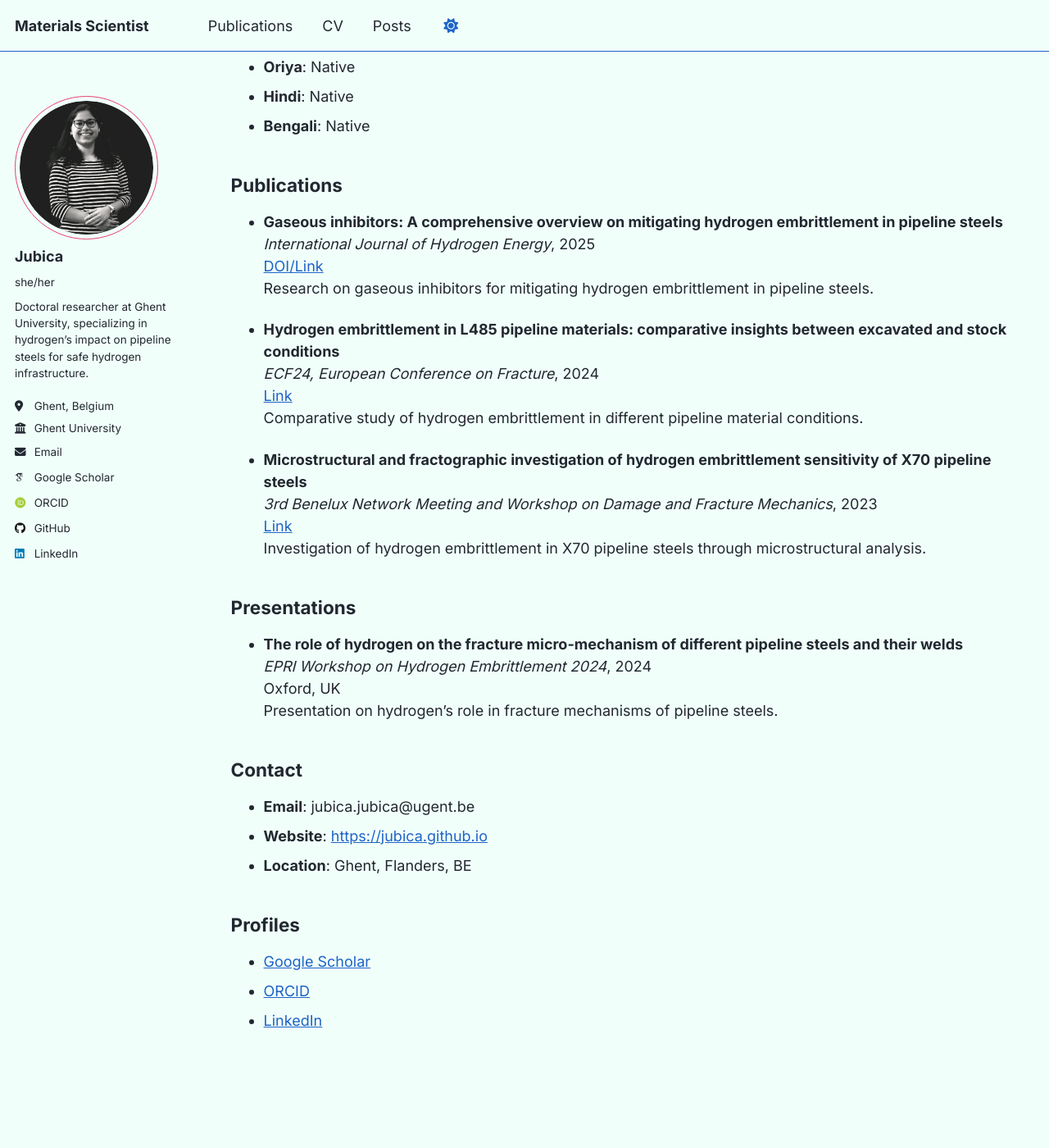
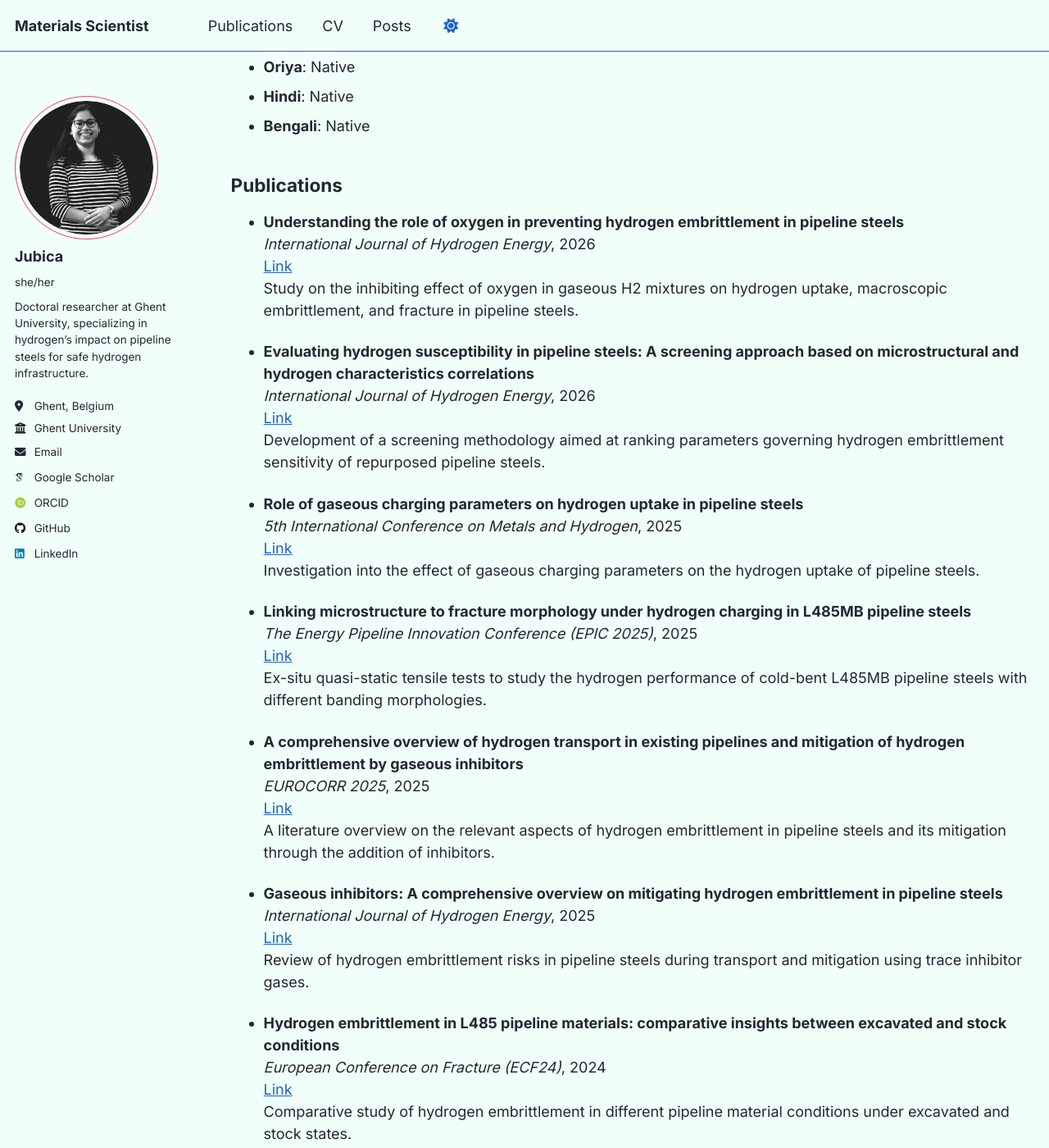
Before and after one commit to jubica/jubica.github.io, a Jekyll site: the page built from _pages/cv.md, in a window 1280 px wide and 1400 px high, scrolled down 1463 px. Shown: the whole window at 82% size. Built offline with Jekyll 4.4.1, drawn with Linux system fonts in a browser that asks for light colours; some web fonts are replaced; comment, search, counter and statistics services are not loaded; some of the changed text lies outside the part shown.

```diff
--- a/_pages/cv.md
+++ b/_pages/cv.md
@@ -54,20 +54,80 @@
 * **Bengali**: Native
 
 ## Publications
+* **Understanding the role of oxygen in preventing hydrogen embrittlement in pipeline steels**
+  *International Journal of Hydrogen Energy*, 2026
+  [Link](https://doi.org/10.1016/j.ijhydene.2026.156142)
+  Study on the inhibiting effect of oxygen in gaseous H2 mixtures on hydrogen uptake, macroscopic embrittlement, and fracture in pipeline steels.
+
+* **Evaluating hydrogen susceptibility in pipeline steels: A screening approach based on microstructural and hydrogen characteristics correlations**
+  *International Journal of Hydrogen Energy*, 2026
+  [Link](https://doi.org/10.1016/j.ijhydene.2026.155998)
+  Development of a screening methodology aimed at ranking parameters governing hydrogen embrittlement sensitivity of repurposed pipeline steels.
+
+* **Role of gaseous charging parameters on hydrogen uptake in pipeline steels**
+  *5th International Conference on Metals and Hydrogen*, 2025
+  [Link](http://hdl.handle.net/1854/LU-01KH8ZJTM25SF7KVQK5F6589V8)
+  Investigation into the effect of gaseous charging parameters on the hydrogen uptake of pipeline steels.
+
+* **Linking microstructure to fracture morphology under hydrogen charging in L485MB pipeline steels**
+  *The Energy Pipeline Innovation Conference (EPIC 2025)*, 2025
+  [Link](http://hdl.handle.net/1854/LU-01KH8Z0F1GXVY9EAFBMYK7X2V5)
+  Ex-situ quasi-static tensile tests to study the hydrogen performance of cold-bent L485MB pipeline steels with different banding morphologies.
+
+* **A comprehensive overview of hydrogen transport in existing pipelines and mitigation of hydrogen embrittlement by gaseous inhibitors**
+  *EUROCORR 2025*, 2025
+  [Link](http://hdl.handle.net/1854/LU-01KCRF3HEA7YFGC548SWB0FK48)
+  A literature overview on the relevant aspects of hydrogen embrittlement in pipeline steels and its mitigation through the addition of inhibitors.
+
 * **Gaseous inhibitors: A comprehensive overview on mitigating hydrogen embrittlement in pipeline steels**
   *International Journal of Hydrogen Energy*, 2025
-  [DOI/Link](https://doi.org/10.1016/j.ijhydene.2024.08.018)
-  Research on gaseous inhibitors for mitigating hydrogen embrittlement in pipeline steels.
+  [Link](https://doi.org/10.1016/j.ijhydene.2024.08.018)
+  Review of hydrogen embrittlement risks in pipeline steels during transport and mitigation using trace inhibitor gases.
 
 * **Hydrogen embrittlement in L485 pipeline materials: comparative insights between excavated and stock conditions**
-  *ECF24, European Conference on Fracture*, 2024
+  *European Conference on Fracture (ECF24)*, 2024
   [Link](http://hdl.handle.net/1854/LU-01J9KDP49YMCQCPEBHM822SVHZ)
-  Comparative study of hydrogen embrittlement in different pipeline material conditions.
+  Comparative study of hydrogen embrittlement in different pipeline material conditions under excavated and stock states.
+
+* **The role of hydrogen on the fracture micro-mechanism of different pipeline steels and their welds**
+  *EPRI Workshop on Hydrogen Embrittlement*, 2024
+  [Link](http://hdl.handle.net/1854/LU-01J5NE9V183CDRZHCKGFN6FERG)
+  Analysis of hydrogen's role in the fracture micro-mechanism of various pipeline steels and their welds.
+
+* **Screening the hydrogen compatibility of pipeline steels and welds**
+  *European Gas Technology Conference 2024 (EGATEC)*, 2024
+  [Link](http://hdl.handle.net/1854/LU-01KKBEX673QACGTJ6G30CGVMH8)
+  Developing a fast screening method to evaluate hydrogen embrittlement sensitivity in pipeline steels and their welds.
+
+* **Study of the susceptibility of L485 pipeline steel to hydrogen embrittlement**
+  *European PhD Hydrogen Conference (EPHyC)*, 2024
+  [Link](http://hdl.handle.net/1854/LU-01KKBFVJXA579DH3DX8Y1JXZXE)
+  Investigation of fracture patterns and characteristics of L485 pipeline steel to understand the causes of material failure due to hydrogen embrittlement.
+
+* **Fractographic study for screening the hydrogen compatibility of X70 pipeline steels and welds**
+  *International Hydrogen Conference (IHC2023)*, 2023
+  [Link](http://hdl.handle.net/1854/LU-01HNWHN09T8VV0T36SWWXVS8MB)
+  Fractography analysis to support the screening and selection of compatible X70 pipeline steels and welds for hydrogen transport.
+
+* **Fractography of Hydrogen-Charged X70 Pipeline Steels under Quasi-Static Tension**
+  *EUROCORR 2023*, 2023
+  [Link](/files/Eurocorr2023_Fractography_Hydrogen_X70_Jubica.pdf)
+  Examination of the fractographic features of hydrogen-charged X70 pipeline steels under quasi-static tension.
+
+* **Fractographic study of quasi-static tensile tested, electrochemically hydrogen charged X70 pipeline steels**
+  *EUROCORR 2023*, 2023
+  [Link](http://hdl.handle.net/1854/LU-01HCYCJW00E2GXDD687GH6M0JR)
+  Analysis of the mechanical properties and fractographic features of electrochemically hydrogen charged X70 pipeline steels.
 
 * **Microstructural and fractographic investigation of hydrogen embrittlement sensitivity of X70 pipeline steels**
   *3rd Benelux Network Meeting and Workshop on Damage and Fracture Mechanics*, 2023
   [Link](http://hdl.handle.net/1854/LU-01H1VNXYGH73TZ5J4G5PGSV37B)
   Investigation of hydrogen embrittlement in X70 pipeline steels through microstructural analysis.
+
+* **Characterization of Secondary Carbides in Low-Alloyed Martensitic Model Alloy Tool Steels**
+  *KTH Royal Institute of Technology / Swerim AB*, 2020
+  [Link](/files/MasterthesisReport_ModelAlloyToolSteels_Jubica.pdf)
+  Master's thesis studying secondary carbides and tempering behavior in low-alloyed martensitic model alloy tool steels.
 
 ## Presentations
 * **The role of hydrogen on the fracture micro-mechanism of different pipeline steels and their welds**
@@ -75,8 +135,13 @@
   Oxford, UK
   Presentation on hydrogen's role in fracture mechanisms of pipeline steels.
 
+* **Screening Hydrogen Compatibility of Pipeline Steels and Welds**
+  *EPRI Workshop on Hydrogen Embrittlement 2024*, 2024
+  Oxford, UK
+  Presentation on developing a statistical screening tool to evaluate hydrogen compatibility of pipeline steels.
+
 ## Contact
-* **Email**: jubica.jubica@ugent.be
+* **Email**: behera.jubica@gmail.com
 * **Website**: [https://jubica.github.io](https://jubica.github.io)
 * **Location**: Ghent, Flanders, BE
 
```
